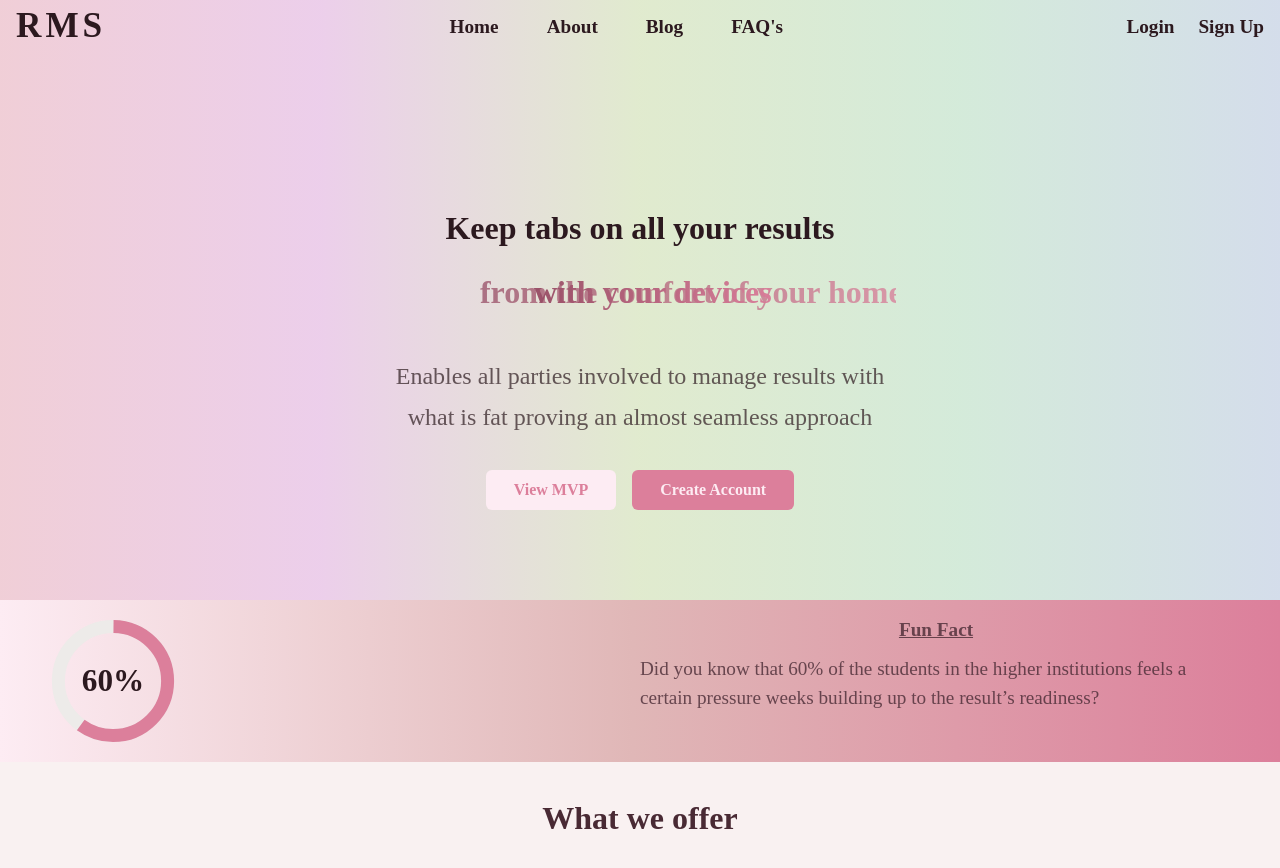
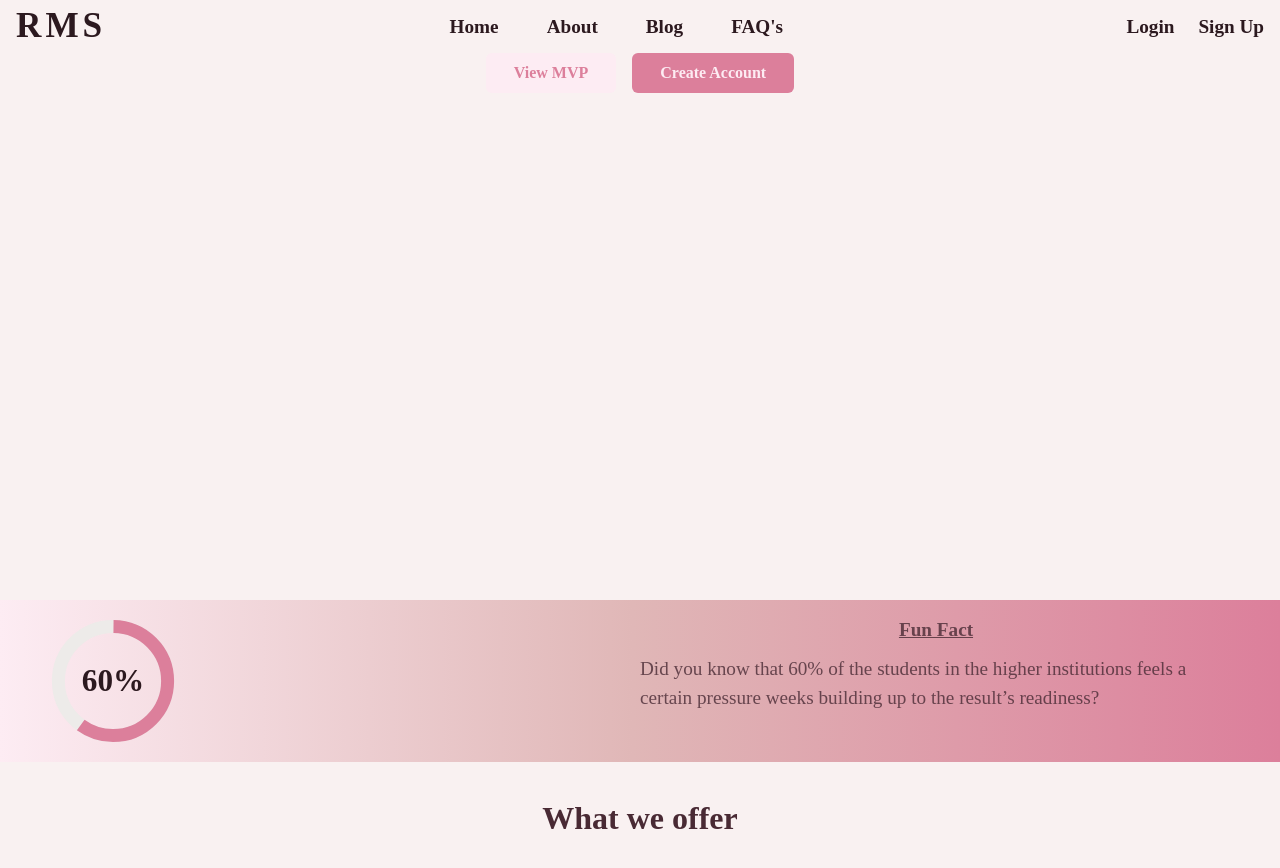
Before and after one commit to AchevaEnterprise/RMS-landing-page, a React (Create React App) app: page / in a window 1280 px wide. Shown: the top 868 px of the page. Built offline with nearby package versions, Linux system fonts and the light colour scheme.

Commit message:
rebuilding the header section

```diff
--- a/src/components/Header.tsx
+++ b/src/components/Header.tsx
@@ -46,9 +46,7 @@ const Header = () => {
     <Box
       h={{ base: "85vh", lg: "75vh" }}
       //backgroundImage={bgImage}
-      backgroundImage="linear-gradient(to right, rgba(220, 127, 155,
-        0.3), rgba(207, 127, 220, 0.3), rgba(168, 220, 127, 0.3), rgba(127, 220,
-        164, 0.3), rgba(127, 175, 220, 0.3))">
+    >
       <Flex
         justifyContent="space-between"
         alignItems="center"
@@ -116,64 +114,6 @@ const Header = () => {
         </Box>
       </Flex>
       <Flex
-        w={{
-          base: "80%",
-          md: "40%",
-        }}
-        m="0 auto"
-        flexDir="column"
-        h="100%"
-        justifyContent="center"
-        gap="2rem">
-        <Text
-          textAlign="center"
-          as="h2"
-          color={textColor}
-          fontSize={{
-            base: "1.4rem",
-            md: "2rem",
-          }}
-          fontWeight={{
-            base: 700,
-            md: 900,
-          }}
-          lineHeight={2.0}>
-          <Text>Keep tabs on all your results</Text>
-
-          <Flex
-            position="relative"
-            overflow="hidden"
-            fontSize={{
-              base: "1.4rem",
-              md: "2rem",
-            }}>
-            <Text
-              className="first"
-              bgGradient="linear-gradient(90.67deg, #984E66 0%, #DC7F9B 104.03%)"
-              bgClip="text">
-              from the comfort of your home
-            </Text>
-            <Text
-              className="second"
-              bgGradient="linear-gradient(90.67deg, #984E66 0%, #DC7F9B 104.03%)"
-              bgClip="text">
-              with your devices
-            </Text>
-            <br />
-          </Flex>
-        </Text>
-        <Text
-          textAlign="center"
-          as="h4"
-          color={secondaryHeaderColor}
-          fontSize="1.5rem"
-          fontWeight={500}
-          lineHeight={1.7}>
-          Enables all parties involved to manage results with <br /> what is fat
-          proving an almost seamless approach
-        </Text>
-
-        <Flex
         {...flex}
         wrap="wrap"
         gap="1rem"
@@ -198,7 +138,6 @@ const Header = () => {
           Create Account
         </Button>
       </Flex>
-      </Flex>
     </Box>
   );
 };
```
Lines whose indentation alone changed are shown as unchanged.
